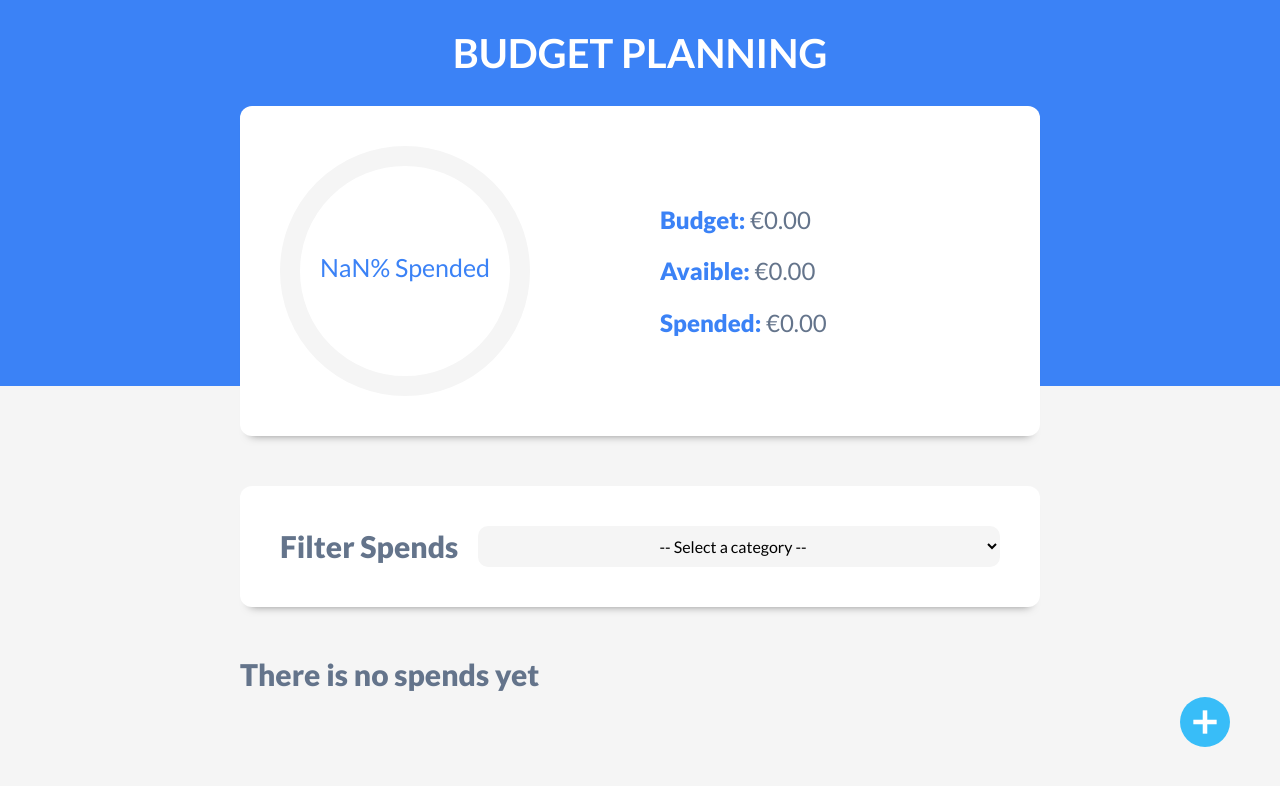
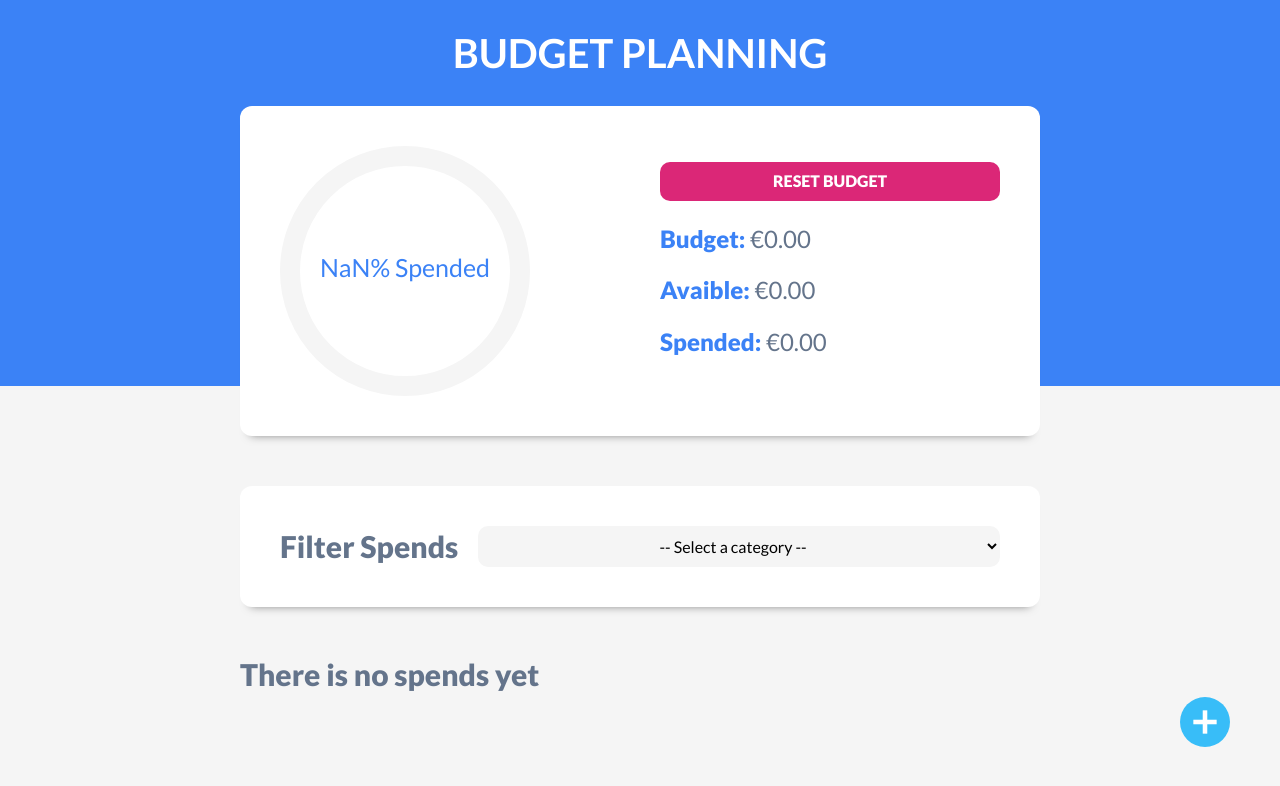
Before and after one commit to Saitorfer/budget-project-react, a React (Vite) app: page / in a window 1280 px wide. Both pictures are taken after a click on the input "Add". Shown: the top 786 px of the page. Built offline with nearby package versions, Linux system fonts and the light colour scheme.

Commit message:
Add reset option
add reset and put red text if budget < 100%

```diff
--- a/src/App.jsx
+++ b/src/App.jsx
@@ -106,6 +106,7 @@ function App() {
     <div className={modal ? "fijar" : ""}>
       <Header
         spends={spends}
+        setSpends={setSpends}
         budget={budget}
         setBudget={setBudget}
         isValidBudget={isValidBudget}
--- a/src/components/ControlBudget.jsx
+++ b/src/components/ControlBudget.jsx
@@ -1,8 +1,8 @@
 import { useState, useEffect } from 'react'
-import { CircularProgressbar,buildStyles } from "react-circular-progressbar"
+import { CircularProgressbar, buildStyles } from "react-circular-progressbar"
 import "react-circular-progressbar/dist/styles.css"
 
-const ControlBudget = ({ spends, budget }) => {
+const ControlBudget = ({ spends, setSpends, budget, setBudget, setIsValidBudget }) => {
 
   const [available, setAvailable] = useState(0);
   const [spended, setSpended] = useState(0);
@@ -34,25 +34,42 @@ const ControlBudget = ({ spends, budget }) => {
     })
   }
 
+  const handleResetApp = () => {
+
+    const result = confirm("Did you want to reset your budget?")
+    if (result) {
+      setSpends([]);
+      setBudget(0);
+      setIsValidBudget(false);
+    }
+
+  }
+
   return (
     <div className="contenedor-presupuesto contenedor sombra dos-columnas">
       <div>
         <CircularProgressbar
           //change color
           styles={buildStyles({
-            pathColor:"#3B82F6",
+            pathColor: percentage > 100 ? "#DC2626" : "#3B82F6",
             trailColor: "#F5F5F5",
-            textColor:"#3B82F6"
+            textColor: percentage > 100 ? "#DC2626" : "#3B82F6"
           })}
           value={percentage}
           text={`${percentage}% Spended`}
         />
       </div>
       <div className="contenido-presupuesto">
+        <button
+          className="reset-app"
+          type="button"
+          onClick={handleResetApp}>
+          Reset Budget
+        </button>
         <p>
           <span>Budget: </span> {formatBudgetToEuros(budget)}
         </p>
-        <p>
+        <p className={`${available < 0 ? "negativo" : ""}`} >
           <span>Avaible: </span> {formatBudgetToEuros(available)}
         </p>
         <p>
--- a/src/components/Header.jsx
+++ b/src/components/Header.jsx
@@ -1,7 +1,7 @@
 import React from "react";
 import NewBudget from "./NewBudget";
 import ControlBudget from "./ControlBudget";
-const Header = ({ spends, budget, setBudget, isValidBudget, setIsValidBudget }) => {
+const Header = ({ spends,setSpends, budget, setBudget, isValidBudget, setIsValidBudget }) => {
 
   return (
     <header>
@@ -9,7 +9,10 @@ const Header = ({ spends, budget, setBudget, isValidBudget, setIsValidBudget })
       {isValidBudget ? (
         <ControlBudget
           spends={spends}
+          setSpends={setSpends}
           budget={budget}
+          setBudget={setBudget}
+          setIsValidBudget={setIsValidBudget}
         />
 
       ) : (
```
